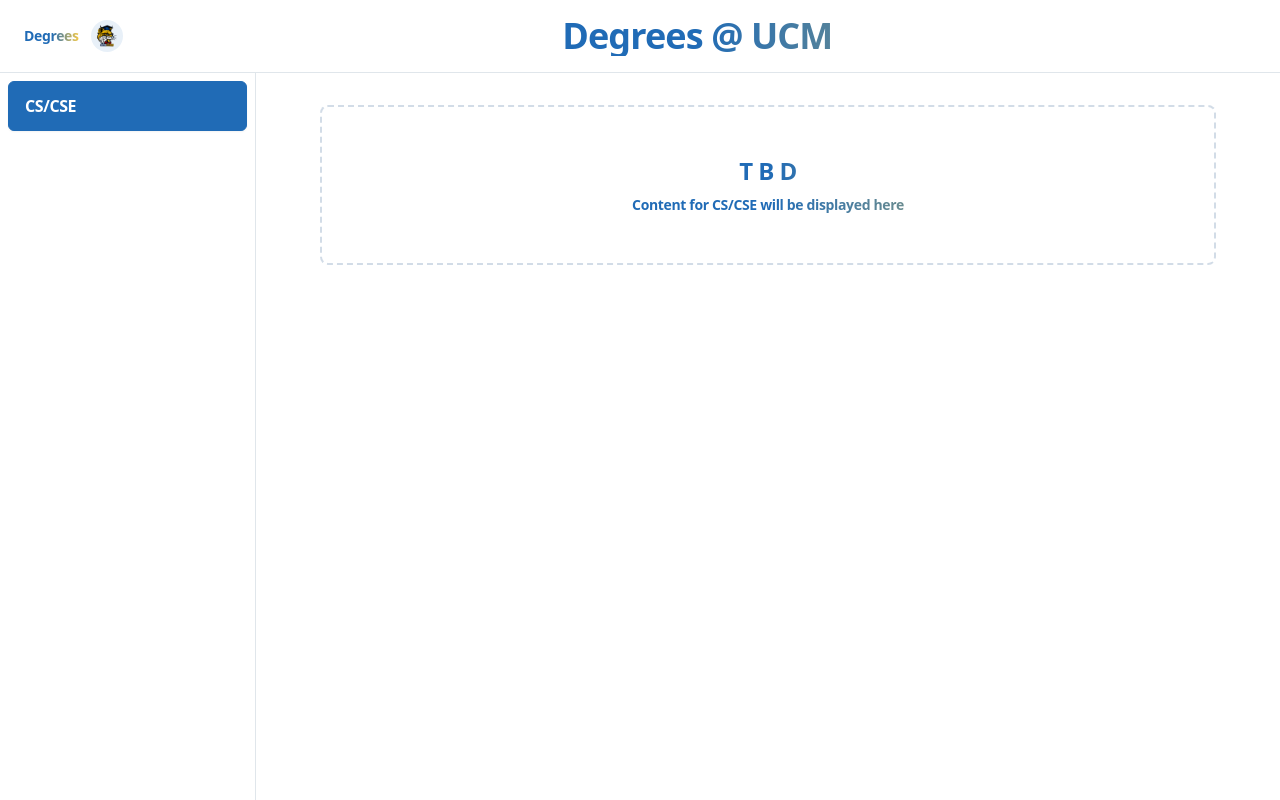
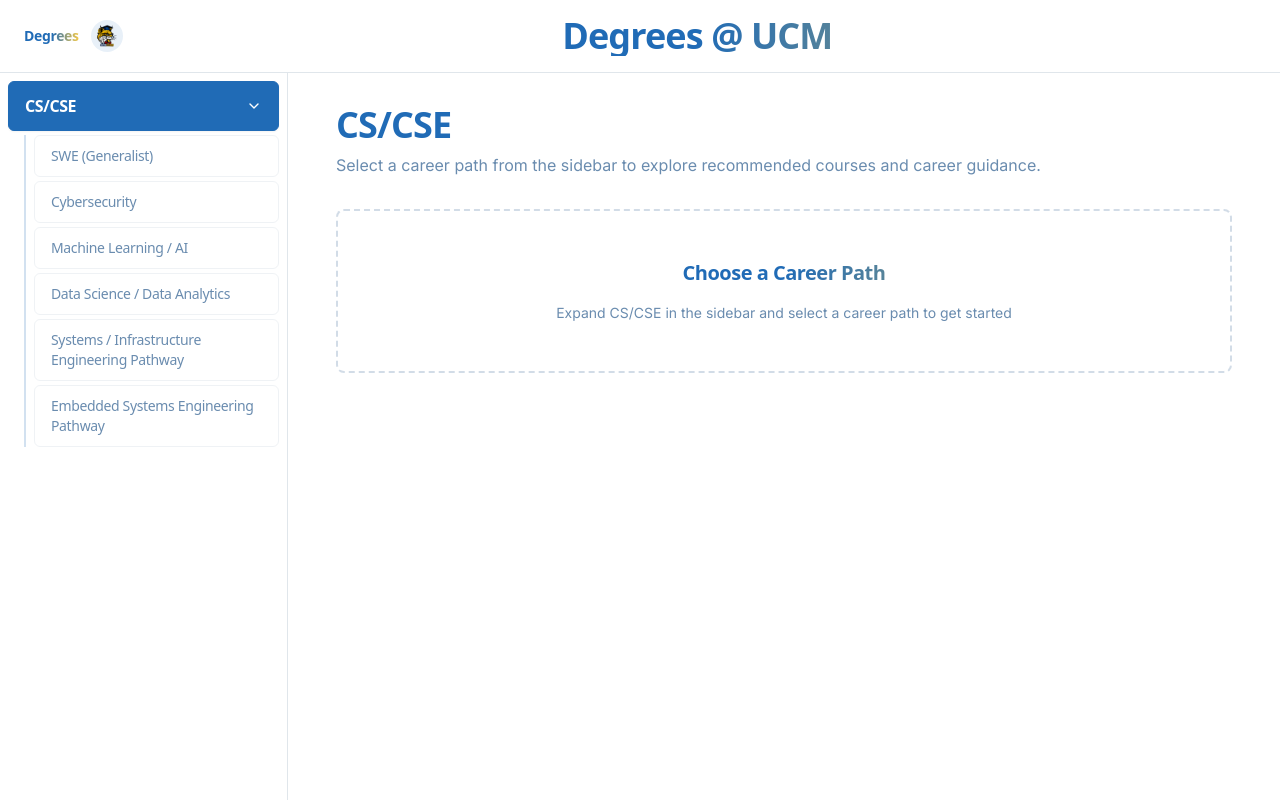
Before and after one commit to chanu1406/BetterBobcats, a Next.js app in the folder frontend/: page /degrees in a window 1280 px wide. Both pictures are taken after a click on the button "CS/CSE". Built offline with nearby package versions, Linux system fonts and the light colour scheme.

Commit message:
Implement career path selection in Degrees components, enhancing user interaction by allowing users to select and view career paths associated with degrees. Update DegreesSidebar and DegreesContent to reflect these changes, improving overall functionality and user experience.

```diff
--- a/frontend/src/app/degrees/components/DegreesContent.tsx
+++ b/frontend/src/app/degrees/components/DegreesContent.tsx
@@ -5,9 +5,10 @@
  */
 interface DegreesContentProps {
   selectedDegree: string | null;
+  selectedCareerPath: string | null;
 }
 
-export default function DegreesContent({ selectedDegree }: DegreesContentProps) {
+export default function DegreesContent({ selectedDegree, selectedCareerPath }: DegreesContentProps) {
   if (!selectedDegree) {
     return (
       <div className="flex-1 p-8">
@@ -43,13 +44,57 @@
     );
   }
 
+  // Show career path content if selected
+  if (selectedCareerPath) {
+    const careerPathNames: Record<string, string> = {
+      swe: "SWE (Generalist)",
+      cybersecurity: "Cybersecurity",
+      "ml-ai": "Machine Learning / AI",
+      "data-science": "Data Science / Data Analytics",
+      systems: "Systems / Infrastructure Engineering Pathway",
+      embedded: "Embedded Systems Engineering Pathway",
+    };
+
+    return (
+      <div className="flex-1 p-8 bg-gradient-to-br from-background via-primary/5 to-accent/5">
+        <div className="max-w-5xl mx-auto">
+          <div className="mb-8">
+            <h2 className="text-3xl md:text-4xl font-sans font-semibold bg-gradient-to-r from-primary via-primary to-accent bg-clip-text text-transparent tracking-tight mb-2">
+              {careerPathNames[selectedCareerPath]} - {selectedDegree}
+            </h2>
+            <p className="text-muted-foreground">
+              Career pathway information and recommended courses
+            </p>
+          </div>
+
+          <div className="bg-card border-2 border-primary/20 rounded-xl p-8 shadow-lg">
+            <p className="text-lg text-muted-foreground text-center py-8">
+              Career path content for <span className="font-semibold text-primary">{careerPathNames[selectedCareerPath]}</span> coming soon...
+            </p>
+          </div>
+        </div>
+      </div>
+    );
+  }
+
+  // Show degree overview if degree selected but no career path
   return (
     <div className="flex-1 p-8">
       <div className="max-w-4xl mx-auto">
+        <div className="mb-8">
+          <h2 className="text-3xl md:text-4xl font-sans font-semibold bg-gradient-to-r from-primary via-primary to-accent bg-clip-text text-transparent tracking-tight mb-2">
+            {selectedDegree}
+          </h2>
+          <p className="text-muted-foreground">
+            Select a career path from the sidebar to explore recommended courses and career guidance.
+          </p>
+        </div>
         <div className="border-2 border-dashed border-muted-foreground/30 rounded-lg p-12 text-center">
-          <p className="text-2xl font-sans font-semibold bg-gradient-to-r from-primary via-primary to-accent bg-clip-text text-transparent tracking-tight">T B D</p>
-          <p className="text-sm font-sans font-semibold bg-gradient-to-r from-primary via-primary to-accent bg-clip-text text-transparent tracking-tight mt-2">
-            Content for {selectedDegree} will be displayed here
+          <p className="text-xl font-sans font-semibold bg-gradient-to-r from-primary via-primary to-accent bg-clip-text text-transparent tracking-tight mb-4">
+            Choose a Career Path
+          </p>
+          <p className="text-sm text-muted-foreground">
+            Expand {selectedDegree} in the sidebar and select a career path to get started
           </p>
         </div>
       </div>
--- a/frontend/src/app/degrees/components/DegreesSidebar.tsx
+++ b/frontend/src/app/degrees/components/DegreesSidebar.tsx
@@ -1,4 +1,7 @@
 "use client";
+
+import { ChevronRight } from "lucide-react";
+import { useState } from "react";
 
 /**
  * DegreesSidebar Component
@@ -7,33 +10,113 @@
  */
 interface DegreesSidebarProps {
   selectedDegree: string | null;
+  selectedCareerPath: string | null;
   onDegreeSelect: (degree: string) => void;
+  onCareerPathSelect: (careerPath: string) => void;
 }
 
-export default function DegreesSidebar({ selectedDegree, onDegreeSelect }: DegreesSidebarProps) {
+export default function DegreesSidebar({
+  selectedDegree,
+  selectedCareerPath,
+  onDegreeSelect,
+  onCareerPathSelect
+}: DegreesSidebarProps) {
+  const [expandedDegrees, setExpandedDegrees] = useState<Set<string>>(new Set());
+
   const degrees = [
     "CS/CSE",
   ];
 
+  const careerPaths: Record<string, { id: string; name: string }[]> = {
+    "CS/CSE": [
+      { id: "swe", name: "SWE (Generalist)" },
+      { id: "cybersecurity", name: "Cybersecurity" },
+      { id: "ml-ai", name: "Machine Learning / AI" },
+      { id: "data-science", name: "Data Science / Data Analytics" },
+      { id: "systems", name: "Systems / Infrastructure Engineering Pathway" },
+      { id: "embedded", name: "Embedded Systems Engineering Pathway" },
+    ],
+  };
+
+  const toggleDegree = (degree: string) => {
+    const newExpanded = new Set(expandedDegrees);
+    if (newExpanded.has(degree)) {
+      newExpanded.delete(degree);
+    } else {
+      newExpanded.add(degree);
+      onDegreeSelect(degree);
+    }
+    setExpandedDegrees(newExpanded);
+  };
+
+  const handleDegreeClick = (degree: string) => {
+    toggleDegree(degree);
+  };
+
+  const isExpanded = (degree: string) => expandedDegrees.has(degree);
+  const hasCareerPaths = (degree: string) => careerPaths[degree] && careerPaths[degree].length > 0;
+
   return (
-    <aside className="w-64 border-r bg-background/50 sticky top-[73px] h-[calc(100vh-73px)] overflow-y-auto">
+    <aside className="w-72 border-r bg-background/50 sticky top-[73px] h-[calc(100vh-73px)] overflow-y-auto">
       <div className="p-2">
         <nav className="space-y-1">
-          {degrees.map((degree) => (
+          {degrees.map((degree) => {
+            const expanded = isExpanded(degree);
+            const hasPaths = hasCareerPaths(degree);
+            const isSelected = selectedDegree === degree;
+
+            return (
+              <div key={degree} className="space-y-1">
+                {/* Degree Button */}
                 <button
-              key={degree}
-              onClick={() => onDegreeSelect(degree)}
-              className={`w-full text-left px-4 py-3 transition-colors border border-border/50 rounded-md font-sans font-semibold tracking-tight ${
-                selectedDegree === degree
+                  onClick={() => handleDegreeClick(degree)}
+                  className={`w-full text-left px-4 py-3 transition-colors border border-border/50 rounded-md font-sans font-semibold tracking-tight flex items-center justify-between ${
+                    isSelected
                       ? "bg-primary text-primary-foreground border-primary shadow-sm"
                       : "hover:bg-primary/10 hover:border-primary/30"
                   }`}
                 >
-              <span className={selectedDegree === degree ? "" : "bg-gradient-to-r from-primary via-primary to-accent bg-clip-text text-transparent"}>
+                  <span className={isSelected ? "" : "bg-gradient-to-r from-primary via-primary to-accent bg-clip-text text-transparent"}>
                     {degree}
                   </span>
+                  {hasPaths && (
+                    <ChevronRight
+                      className={`w-4 h-4 transition-transform flex-shrink-0 ${
+                        expanded ? "rotate-90" : ""
+                      } ${isSelected ? "text-primary-foreground" : "text-primary/60"}`}
+                    />
+                  )}
                 </button>
-          ))}
+
+                {/* Career Paths Dropdown */}
+                {hasPaths && expanded && (
+                  <div className="ml-4 mt-1 space-y-1 border-l-2 border-primary/20 pl-2">
+                    {careerPaths[degree].map((careerPath) => {
+                      const isCareerSelected = selectedCareerPath === careerPath.id;
+                      return (
+                        <button
+                          key={careerPath.id}
+                          onClick={(e) => {
+                            e.stopPropagation();
+                            onCareerPathSelect(careerPath.id);
+                          }}
+                          className={`w-full text-left px-4 py-2.5 transition-colors border border-border/50 rounded-md font-sans font-medium tracking-tight text-sm ${
+                            isCareerSelected
+                              ? "bg-primary/20 text-primary border-primary/50 shadow-sm"
+                              : "hover:bg-primary/5 hover:border-primary/20 text-muted-foreground"
+                          }`}
+                        >
+                          <span className={isCareerSelected ? "text-primary font-semibold" : ""}>
+                            {careerPath.name}
+                          </span>
+                        </button>
+                      );
+                    })}
+                  </div>
+                )}
+              </div>
+            );
+          })}
         </nav>
       </div>
     </aside>
--- a/frontend/src/app/degrees/page.tsx
+++ b/frontend/src/app/degrees/page.tsx
@@ -13,6 +13,16 @@
  */
 export default function DegreesPage() {
   const [selectedDegree, setSelectedDegree] = useState<string | null>(null);
+  const [selectedCareerPath, setSelectedCareerPath] = useState<string | null>(null);
+
+  const handleDegreeSelect = (degree: string) => {
+    setSelectedDegree(degree);
+    setSelectedCareerPath(null); // Reset career path when selecting a new degree
+  };
+
+  const handleCareerPathSelect = (careerPath: string) => {
+    setSelectedCareerPath(careerPath);
+  };
 
   return (
     <main className="min-h-screen flex flex-col">
@@ -20,9 +30,14 @@
       <div className="flex flex-1">
         <DegreesSidebar
           selectedDegree={selectedDegree}
-          onDegreeSelect={setSelectedDegree}
+          selectedCareerPath={selectedCareerPath}
+          onDegreeSelect={handleDegreeSelect}
+          onCareerPathSelect={handleCareerPathSelect}
         />
-        <DegreesContent selectedDegree={selectedDegree} />
+        <DegreesContent
+          selectedDegree={selectedDegree}
+          selectedCareerPath={selectedCareerPath}
+        />
       </div>
     </main>
   );
```
Also changed, not shown: 5 other files (tests, documents, lock files or other folders). Lines whose indentation alone changed are shown as unchanged.
